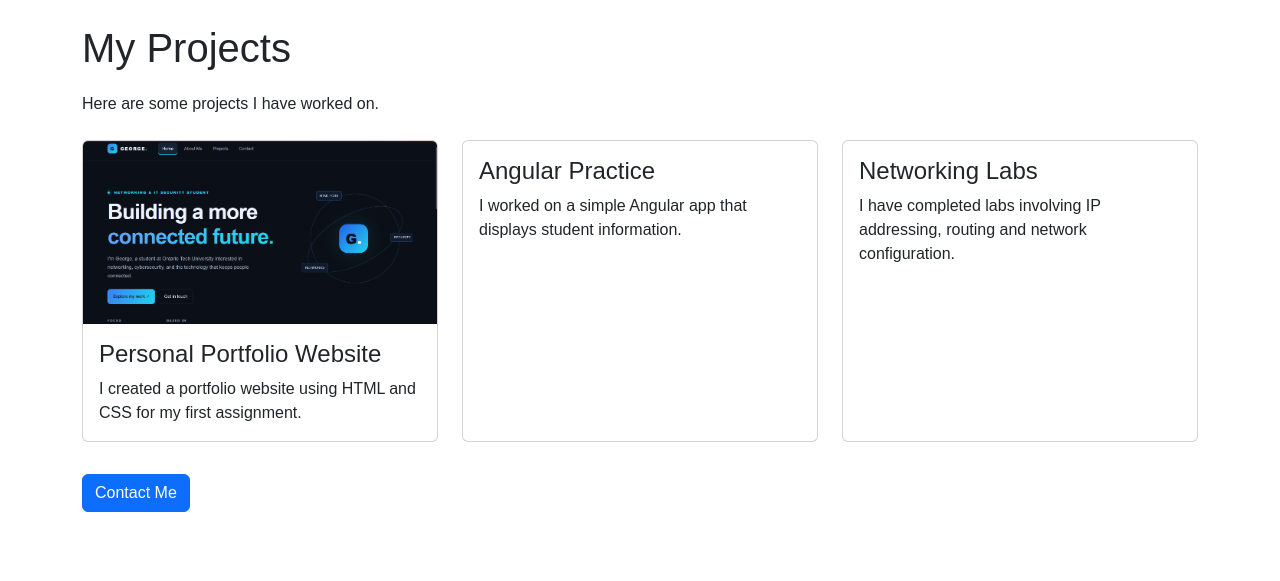
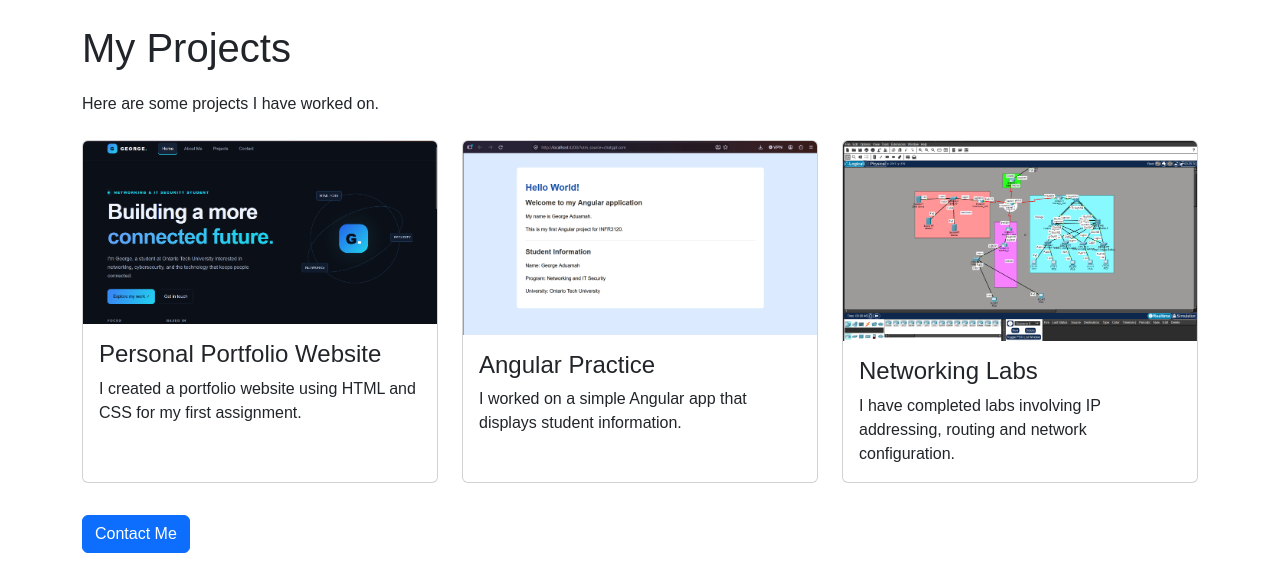
Before and after one commit to goaduamah/express-portfolio, a Node server app: page /projects in a window 1280 px wide. Shown: the part 93-674 px from the top of the page. Run offline with Node 20, Linux system fonts and the light colour scheme.

Commit message:
added pictures to project cards

```diff
--- a/views/projects.ejs
+++ b/views/projects.ejs
@@ -26,6 +26,11 @@
 
     <div class="col-md-4 mb-3">
         <div class="card h-100">
+
+<img src="/images/angular-preview.png"
+     class="card-img-top"
+     alt="Screenshot of my Angular practice application">
+
             <div class="card-body">
                 <h4 class="card-title">Angular Practice</h4>
                 <p class="card-text">
@@ -38,6 +43,11 @@
 
     <div class="col-md-4 mb-3">
         <div class="card h-100">
+
+<img src="/images/network-preview.png"
+     class="card-img-top"
+     alt="Cisco Packet Tracer network topology">
+
             <div class="card-body">
                 <h4 class="card-title">Networking Labs</h4>
                 <p class="card-text">
```
Also changed, not shown: public/images/angular-preview.png (added), public/images/network-preview.png (added).
